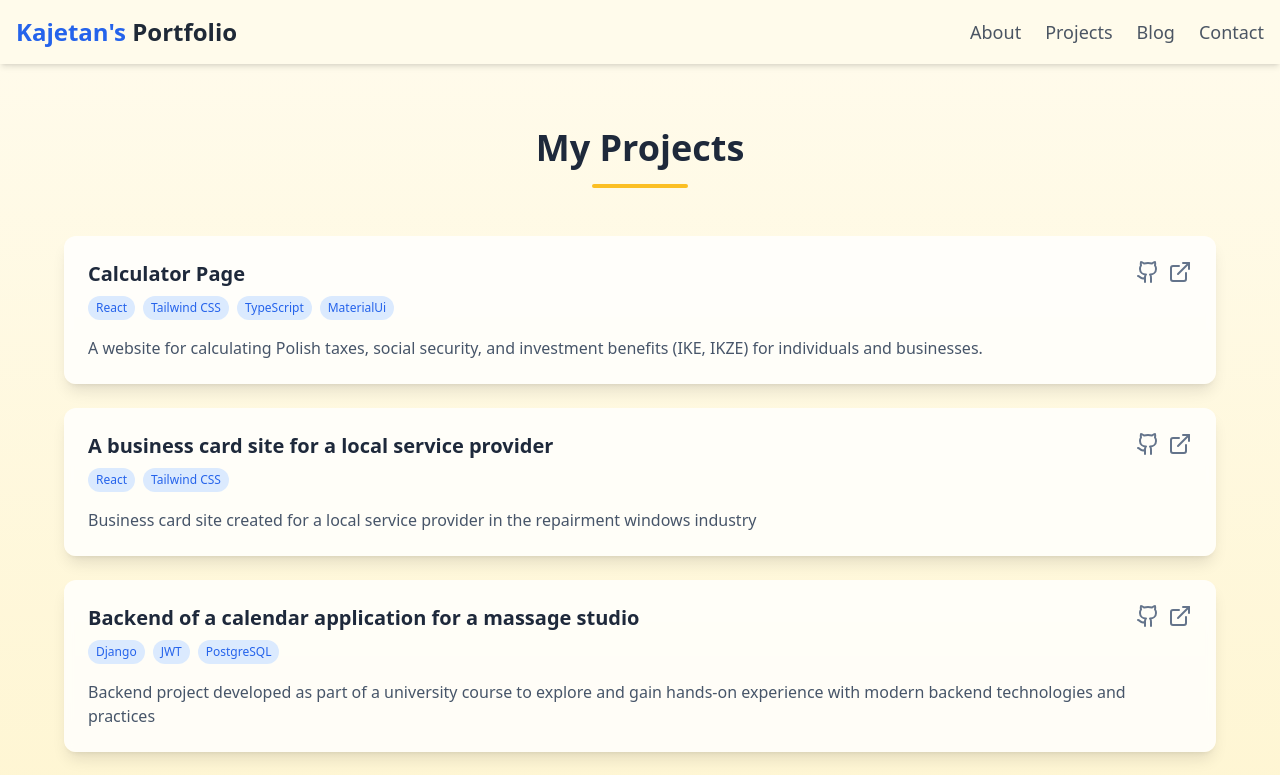
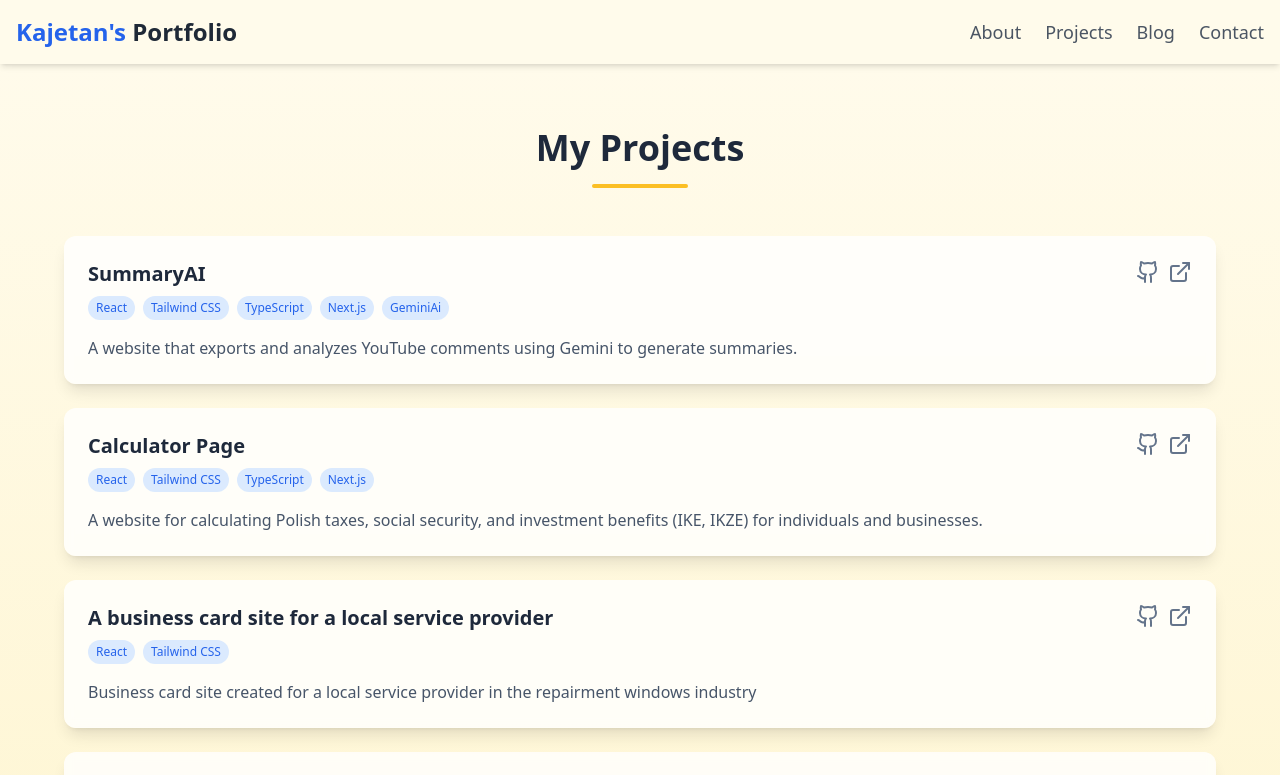
Before and after one commit to KajetanJedrych/portfolioPage, a React (Create React App) app: page /projects in a window 1280 px wide. Shown: the top 775 px of the page. Built offline with nearby package versions, Linux system fonts and the light colour scheme.

Commit message:
summaryAi

```diff
--- a/src/pages/Projects.js
+++ b/src/pages/Projects.js
@@ -5,8 +5,15 @@ const Projects = () => {
   const projects = [
 
     {
+      title: "SummaryAI",
+      technologies: ["React", "Tailwind CSS", "TypeScript", "Next.js", "GeminiAi"],
+      description: "A website that exports and analyzes YouTube comments using Gemini to generate summaries.",
+      githubLink: "https://github.com/KajetanJedrych/summaryai",
+      demoLink: "https://github.com/KajetanJedrych/summaryai"
+    },
+    {
       title: "Calculator Page",
-      technologies: ["React", "Tailwind CSS", "TypeScript", "MaterialUi"],
+      technologies: ["React", "Tailwind CSS", "TypeScript", "Next.js"],
       description: "A website for calculating Polish taxes, social security, and investment benefits (IKE, IKZE) for individuals and businesses.",
       githubLink: "https://github.com/KajetanJedrych/calc",
       demoLink: "https://kalkulatory.org/"
```
